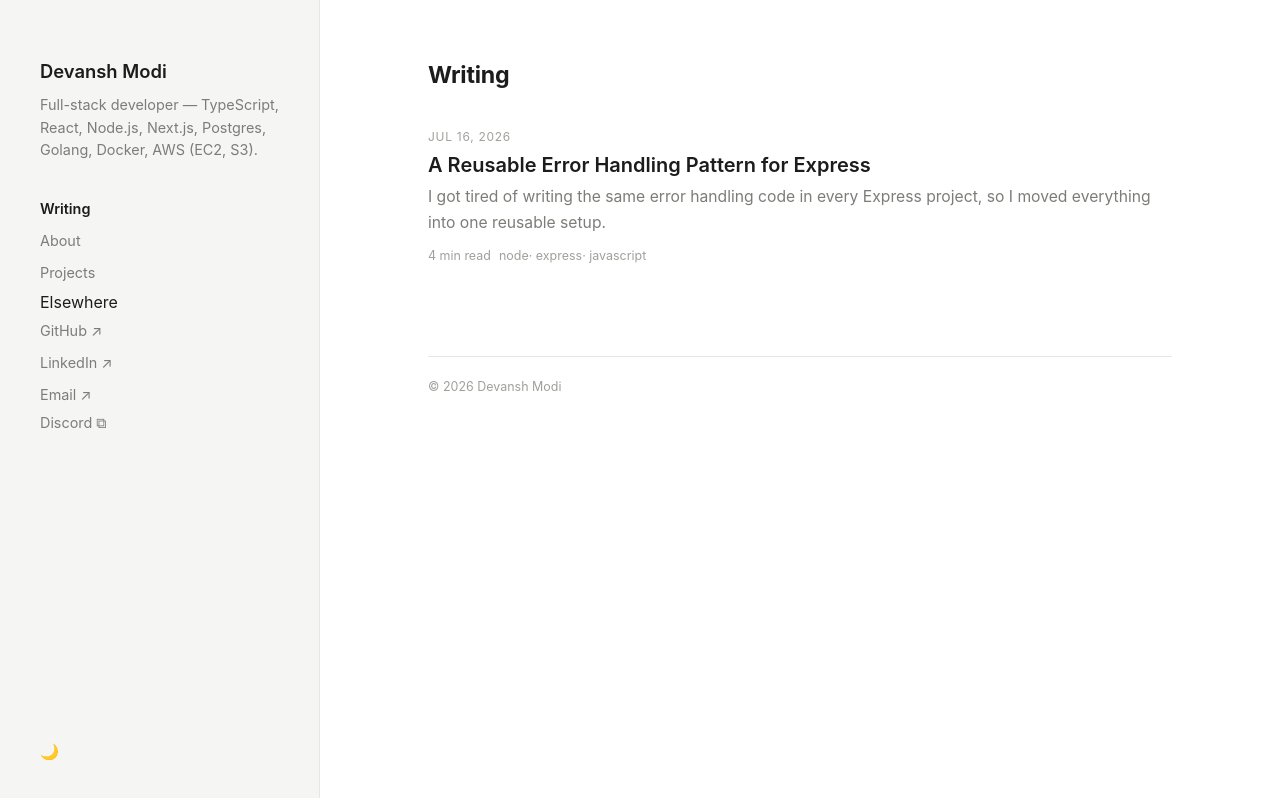
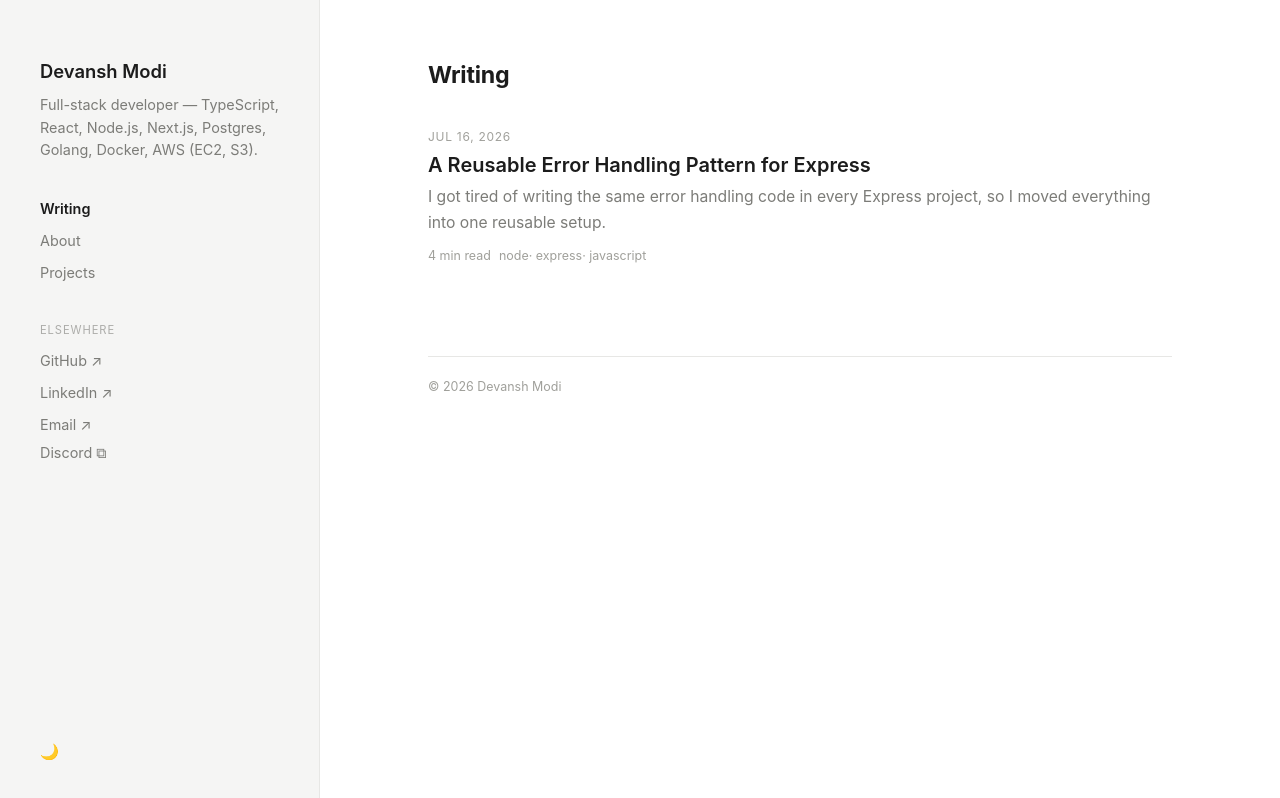
Before and after one commit to DevanshModi09/devanshmodi.in, a React (Vite) app: page / in a window 1280 px wide. Built offline with nearby package versions, Linux system fonts and the light colour scheme.

Commit message:
css changes

```diff
--- a/src/index.css
+++ b/src/index.css
@@ -126,6 +126,19 @@ a:hover {
 
 .sidebar-nav button:hover {
   color: var(--text);
+}
+
+.sidebar-nav-elsewhere {
+  margin-top: 32px;
+}
+
+.sidebar-nav-label {
+  font-size: 0.7rem;
+  letter-spacing: 0.08em;
+  text-transform: uppercase;
+  color: var(--text-muted);
+  opacity: 0.6;
+  margin-bottom: 6px;
 }
 
 .theme-toggle {
@@ -564,6 +577,14 @@ a:hover {
     gap: 2px 16px;
   }
 
+  .sidebar-nav-elsewhere {
+    margin-top: 6px;
+  }
+
+  .sidebar-nav-label {
+    display: none;
+  }
+
   .content-inner {
     padding: 36px 24px 32px;
   }
```
